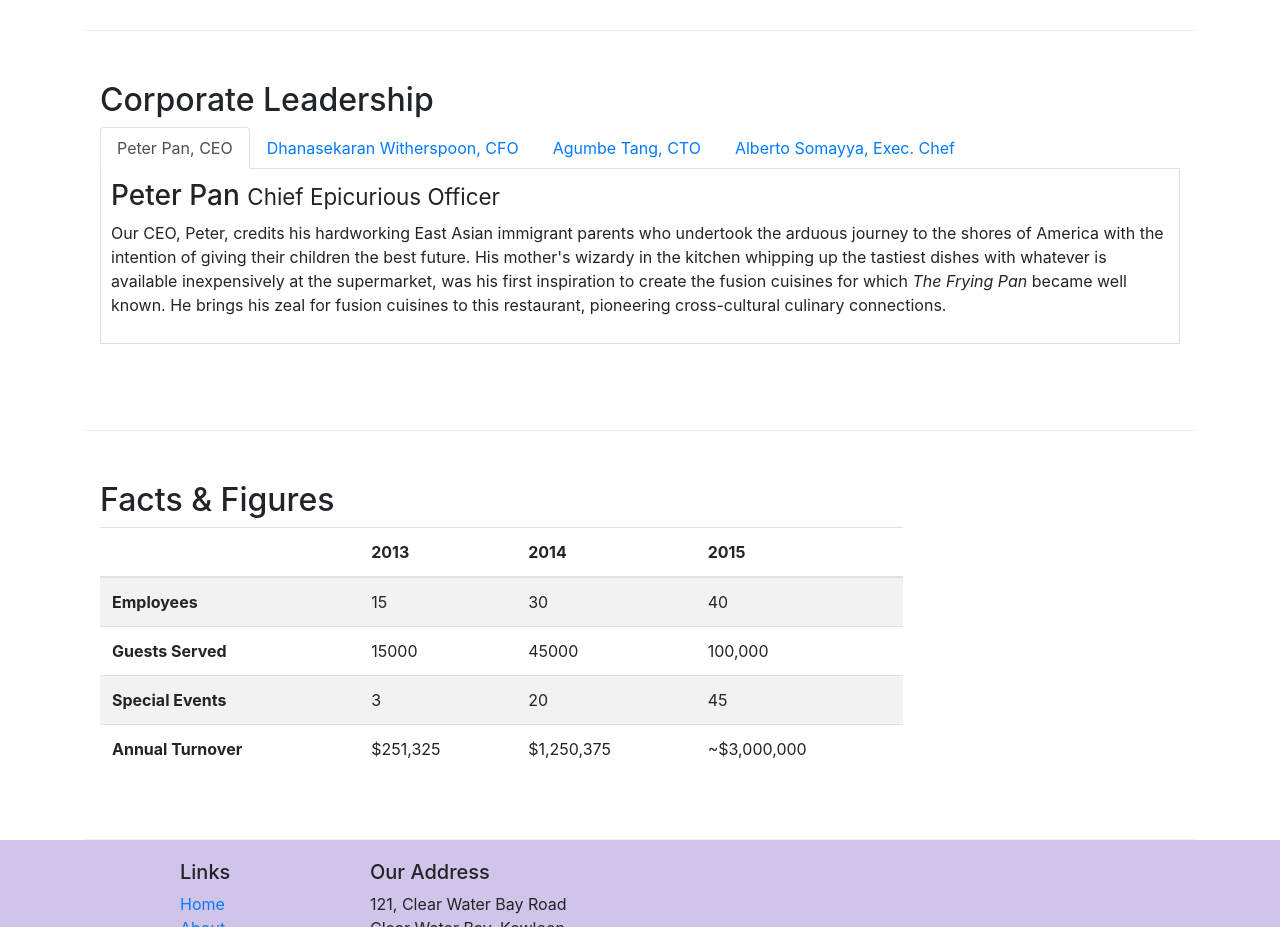
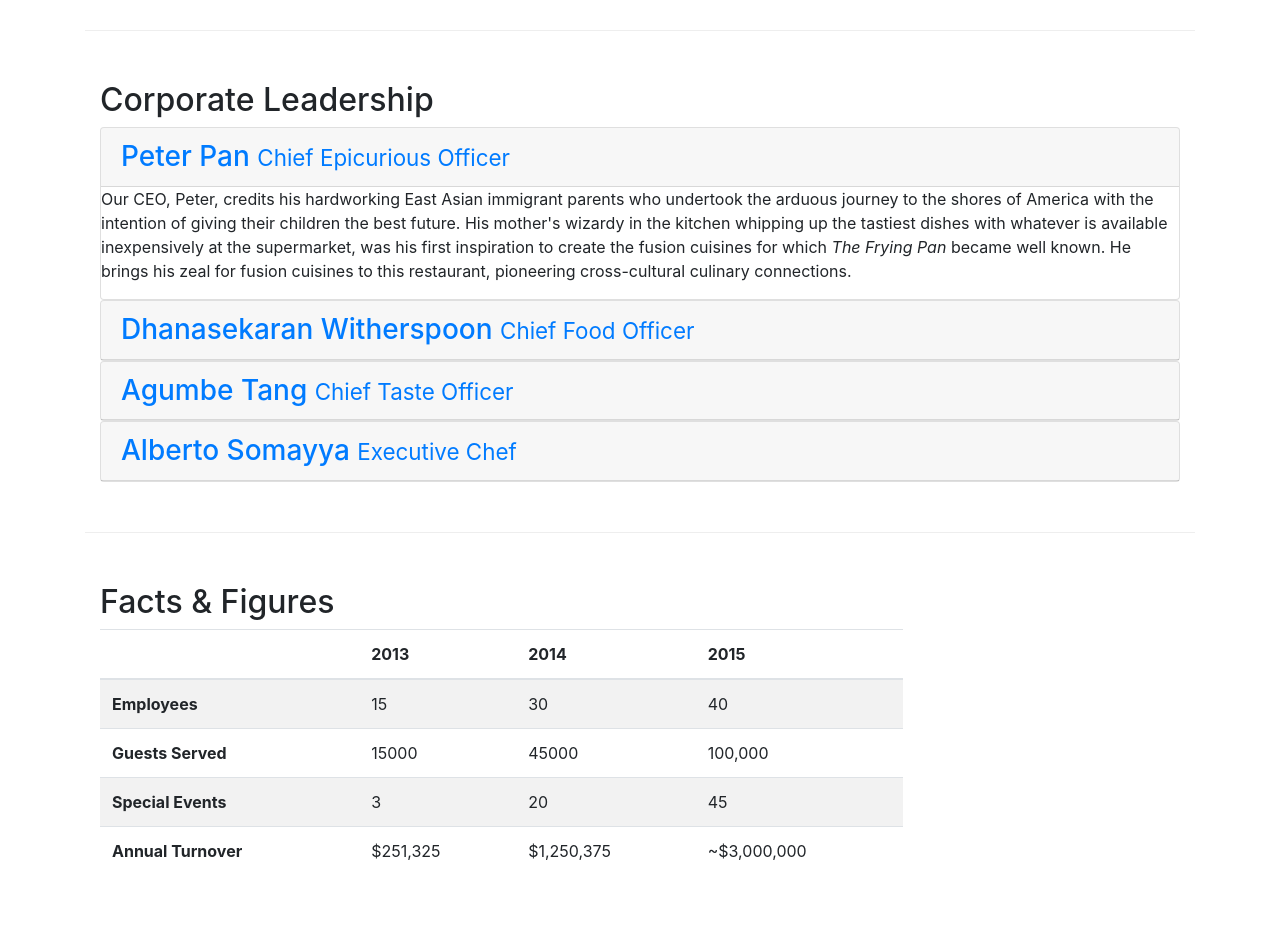
Before and after one commit to aboliaa/bootstrap-conFusion, a website: page aboutus.html in a window 1280 px wide. Shown: the part 880-1807 px from the top of the page. Drawn offline with nearby package versions, Linux system fonts and the light colour scheme.

Commit message:
accordian

```diff
--- a/aboutus.html
+++ b/aboutus.html
@@ -103,49 +103,68 @@
         <div class="row row-content">
             <div class="col-12">
                 <h2>Corporate Leadership</h2>
-				<ul class="nav nav-tabs">
-					<li class="nav-item">
-						<a class="nav-link active" href="#peter" role="tab" data-toggle="tab">
-							Peter Pan, CEO
-						</a>
-					</li>
-					<li class="nav-item">
-						<a class="nav-link" href="#sekar" role="tab" data-toggle="tab">
-							Dhanasekaran Witherspoon, CFO
-						</a>
-					</li>
-					<li class="nav-item">
-						<a class="nav-link" href="#agumbe" role="tab" data-toggle="tab">
-							Agumbe Tang, CTO
-						</a>
-					</li>
-					<li class="nav-item">
-						<a class="nav-link" href="#alberto" role="tab" data-toggle="tab">
-							Alberto Somayya, Exec. Chef
-						</a>
-					</li>
-				</ul>
 
-				<div class="tab-content">
-					<div class="tab-pane show fade active" id="peter" role="tabpanel">
-						<h3>Peter Pan <small>Chief Epicurious Officer</small></h3>
-						<p class="hidden-xs-down">Our CEO, Peter, credits his hardworking East Asian immigrant parents who undertook the arduous journey to the shores of America with the intention of giving their children the best future. His mother's wizardy in the kitchen whipping up the tastiest dishes with whatever is available inexpensively at the supermarket, was his first inspiration to create the fusion cuisines for which <em>The Frying Pan</em> became well known. He brings his zeal for fusion cuisines to this restaurant, pioneering cross-cultural culinary connections.</p>
+				<div id="accordian" role="tablist">
+					<div class="card">
+						<div class="card-header" role="tab" id="peterhead">
+							<h3 class="mb-0">
+								<a data-toggle="collapse" data-parent="#accordian" href="#peter">
+									Peter Pan <small>Chief Epicurious Officer</small>
+								</a>
+							</h3>
+						</div>
+						<div class="collapse show" id="peter" role="tabpanel">
+							<div class="card-block">
+								<p class="hidden-xs-down">Our CEO, Peter, credits his hardworking East Asian immigrant parents who undertook the arduous journey to the shores of America with the intention of giving their children the best future. His mother's wizardy in the kitchen whipping up the tastiest dishes with whatever is available inexpensively at the supermarket, was his first inspiration to create the fusion cuisines for which <em>The Frying Pan</em> became well known. He brings his zeal for fusion cuisines to this restaurant, pioneering cross-cultural culinary connections.</p>
+							</div>
+						</div>
 					</div>
 
-					<div class="tab-pane fade" id="sekar" role="tabpanel">
-						<h3>Dhanasekaran Witherspoon <small>Chief Food Officer</small></h3>
-						<p class="hidden-xs-down">Our CFO, Danny, as he is affectionately referred to by his colleagues, comes from a long established family tradition in farming and produce. His experiences growing up on a farm in the Australian outback gave him great appreciation for varieties of food sources. As he puts it in his own words, <em>Everything that runs, wins, and everything that stays, pays!</em></p>
+					<div class="card">
+						<div class="card-header" role="tab" id="sekarhead">
+							<h3 class="mb-0">
+								<a class="collapsed" data-toggle="collapse" data-parent="#accordian" href="#sekar">
+									Dhanasekaran Witherspoon <small>Chief Food Officer</small>
+								</a>
+							</h3>
+						</div>
+						<div class="collapse" id="sekar" role="tabpanel">
+							<div class="card-block">
+								<p class="hidden-xs-down">Our CFO, Danny, as he is affectionately referred to by his colleagues, comes from a long established family tradition in farming and produce. His experiences growing up on a farm in the Australian outback gave him great appreciation for varieties of food sources. As he puts it in his own words, <em>Everything that runs, wins, and everything that stays, pays!</em></p>
+							</div>
+						</div>
 					</div>
 
-					<div class="tab-pane fade" id="agumbe" role="tabpanel">
-						<h3>Agumbe Tang <small>Chief Taste Officer</small></h3>
-						<p class="hidden-xs-down">Blessed with the most discerning gustatory sense, Agumbe, our CTO, personally ensures that every dish that we serve meets his exacting tastes. Our chefs dread the tongue lashing that ensues if their dish does not meet his exacting standards. He lives by his motto, <em>You click only if you survive my lick.</em></p>
+					<div class="card">
+						<div class="card-header" role="tab" id="agumbehead">
+							<h3 class="mb-0">
+								<a class="collapsed" data-toggle="collapse" data-parent="#accordian" href="#agumbe">
+									Agumbe Tang <small>Chief Taste Officer</small>
+								</a>
+							</h3>
+						</div>
+						<div class="collapse" id="agumbe" role="tabpanel">
+							<div class="card-block">
+								<p class="hidden-xs-down">Blessed with the most discerning gustatory sense, Agumbe, our CTO, personally ensures that every dish that we serve meets his exacting tastes. Our chefs dread the tongue lashing that ensues if their dish does not meet his exacting standards. He lives by his motto, <em>You click only if you survive my lick.</em></p>
+							</div>
+						</div>
 					</div>
 
-					<div class="tab-pane fade" id="alberto" role="tabpanel">
-						<h3>Alberto Somayya <small>Executive Chef</small></h3>
-						<p class="hidden-xs-down">Award winning three-star Michelin chef with wide International experience having worked closely with whos-who in the culinary world, he specializes in creating mouthwatering Indo-Italian fusion experiences. He says, <em>Put together the cuisines from the two craziest cultures, and you get a winning hit! Amma Mia!</em></p>
+					<div class="card">
+						<div class="card-header" role="tab" id="albertohead">
+							<h3 class="mb-0">
+								<a class="collapsed" data-toggle="collapse" data-parent="#accordian" href="#alberto">
+									Alberto Somayya <small>Executive Chef</small>
+								</a>
+							</h3>
+						</div>
+						<div class="collapse" id="alberto" role="tabpanel">
+							<div class="card-block">
+								<p class="hidden-xs-down">Award winning three-star Michelin chef with wide International experience having worked closely with whos-who in the culinary world, he specializes in creating mouthwatering Indo-Italian fusion experiences. He says, <em>Put together the cuisines from the two craziest cultures, and you get a winning hit! Amma Mia!</em></p>
+							</div>
+						</div>
 					</div>
+
 				</div>
             </div>
        </div>
```
